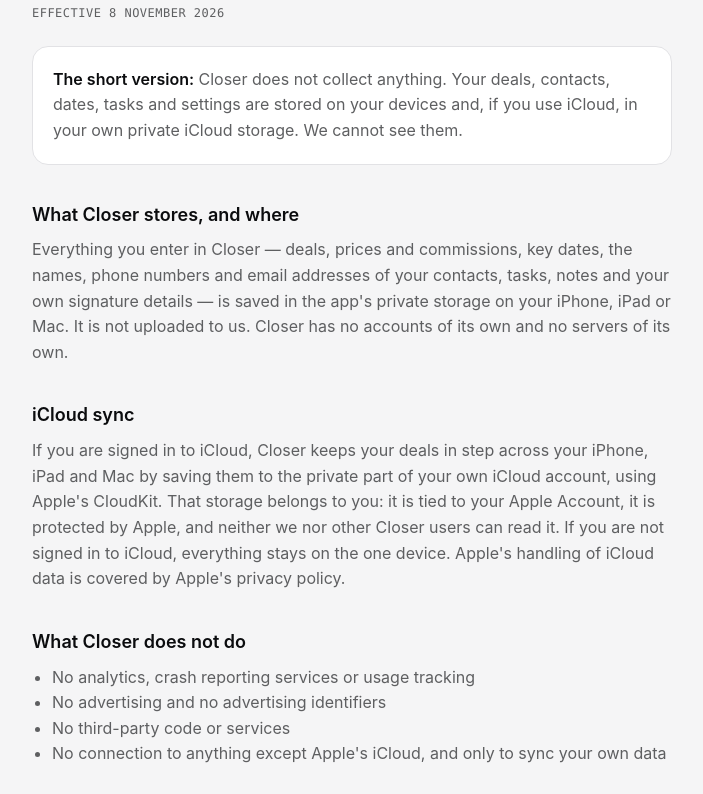
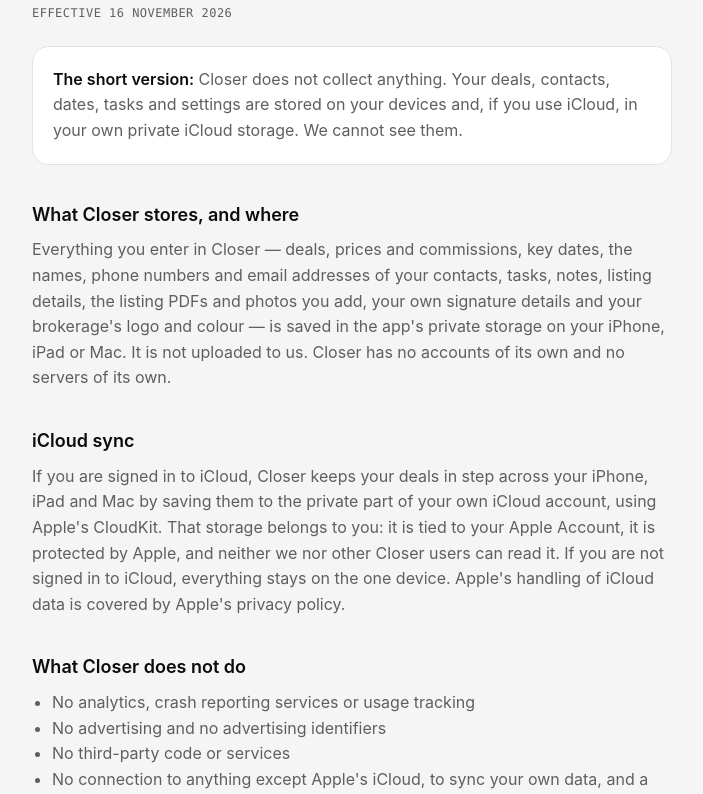
Before and after one commit to TheRECloserApp/therecloserapp.github.io, a plain HTML site: page privacy.html in a window 1280 px wide. Shown: the part 158-952 px from the top of the page, without its empty margins (288-991 px from the left). Drawn offline with Linux system fonts and the light colour scheme.

Commit message:
Privacy policy: listing links, listing photos and brokerage logo

```diff
--- a/privacy.html
+++ b/privacy.html
@@ -13,12 +13,12 @@
 Closer
 </div>
 <h1>Privacy Policy</h1>
-<p class="meta">Effective 8 November 2026</p>
+<p class="meta">Effective 16 November 2026</p>
 <div class="card">
 <p><strong>The short version:</strong> Closer does not collect anything. Your deals, contacts, dates, tasks and settings are stored on your devices and, if you use iCloud, in your own private iCloud storage. We cannot see them.</p>
 </div>
 <h2>What Closer stores, and where</h2>
-<p>Everything you enter in Closer — deals, prices and commissions, key dates, the names, phone numbers and email addresses of your contacts, tasks, notes and your own signature details — is saved in the app's private storage on your iPhone, iPad or Mac. It is not uploaded to us. Closer has no accounts of its own and no servers of its own.</p>
+<p>Everything you enter in Closer — deals, prices and commissions, key dates, the names, phone numbers and email addresses of your contacts, tasks, notes, listing details, the listing PDFs and photos you add, your own signature details and your brokerage's logo and colour — is saved in the app's private storage on your iPhone, iPad or Mac. It is not uploaded to us. Closer has no accounts of its own and no servers of its own.</p>
 <h2>iCloud sync</h2>
 <p>If you are signed in to iCloud, Closer keeps your deals in step across your iPhone, iPad and Mac by saving them to the private part of your own iCloud account, using Apple's CloudKit. That storage belongs to you: it is tied to your Apple Account, it is protected by Apple, and neither we nor other Closer users can read it. If you are not signed in to iCloud, everything stays on the one device. Apple's handling of iCloud data is covered by Apple's privacy policy.</p>
 <h2>What Closer does not do</h2>
@@ -26,13 +26,15 @@ Closer
 <li>No analytics, crash reporting services or usage tracking</li>
 <li>No advertising and no advertising identifiers</li>
 <li>No third-party code or services</li>
-<li>No connection to anything except Apple's iCloud, and only to sync your own data</li>
+<li>No connection to anything except Apple's iCloud, to sync your own data, and a listing web page you ask Closer to open</li>
 </ul>
 <h2>Features that hand information to other apps</h2>
 <ul>
 <li><strong>Status updates.</strong> When you tap Send, Closer passes your draft and the recipients you chose to Mail or Messages. You review and send it there; what happens next is covered by that app and your mail or phone provider.</li>
 <li><strong>Calling, texting and emailing a contact.</strong> These open the Phone, Messages or Mail app with that contact's number or address.</li>
 <li><strong>State rules.</strong> The rules are stored inside the app. Tapping a rule's source opens that government or legal website in your browser; Closer sends nothing with it.</li>
+<li><strong>Saving a listing from its link.</strong> When you paste a listing's web address and tap Open, Closer loads that page directly from its website, the way a browser would, so that website sees an ordinary visit from your device. Closer sends it nothing else. If the site asks you to sign in, you sign in on the site itself; Closer doesn't see or keep your password. The page you save is kept as a PDF with the deal.</li>
+<li><strong>Listing photos and your logo.</strong> Closer only reads the photos and files you pick. Photos are kept with the deal; your logo is kept in your settings.</li>
 <li><strong>CSV export.</strong> The file is saved wherever you choose. Once saved, it is yours to keep, share or delete.</li>
 </ul>
 <h2>Subscriptions</h2>
```
